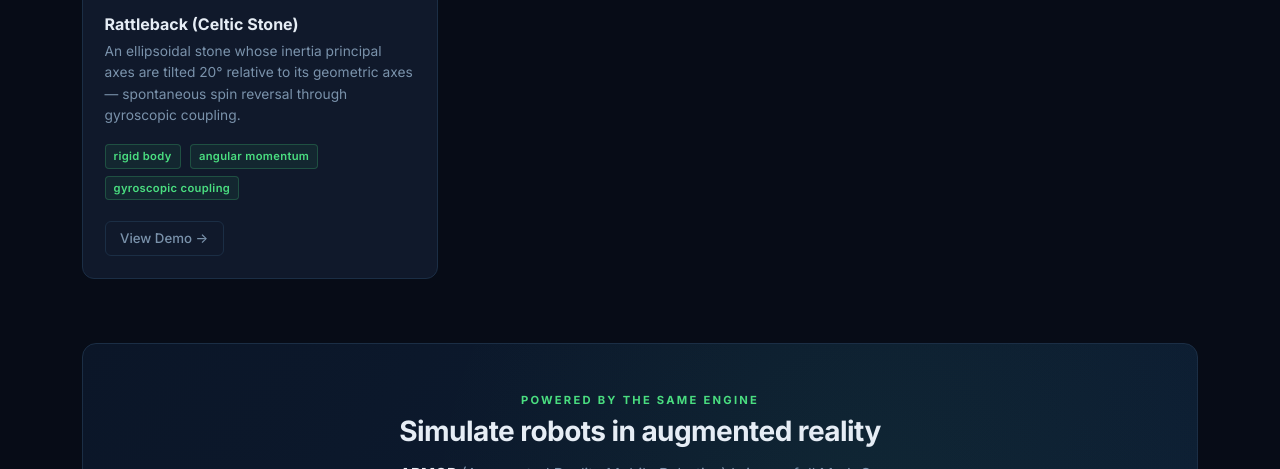
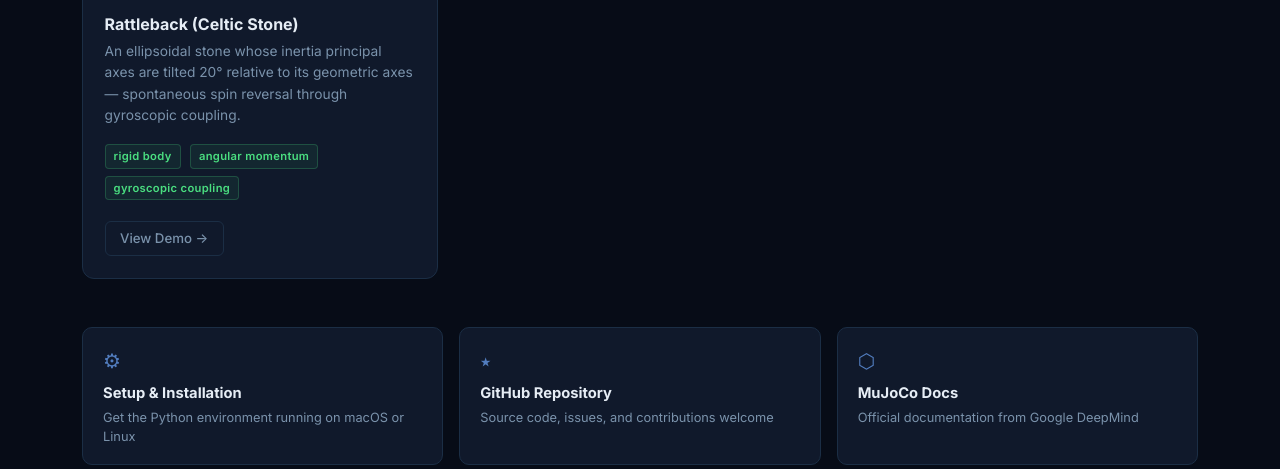
Before and after one commit to radcli14/MuJoCo-PyDemos, a Jekyll site: the page built from index.md, in a window 1280 px wide and 1400 px high, cut to the strip 931-1400 px from the top of the window. Built offline with Jekyll 4.4.1, drawn with Linux system fonts in a browser that asks for light colours; nearby versions of some CDN libraries; a script that is not in the unit is left out.

Commit message:
Add source file links, setup page, and resources section
Demo pages now show a Source Files sidebar card listing each demo's
XML and Python files with links to the GitHub blob view and a raw
download arrow. Setup & Installation and the repo link appear at the
bottom of the same card.

Home page gains a three-card Resources row (Setup, GitHub, MuJoCo
Docs) between the demo gallery and the ARMOR banner.

Setup nav link added to the navbar so it's reachable from every page.

Details:
- _config.yml: add github_repo / github_branch site variables used in
  layouts to build file URLs; remove SETUP.md from exclude list
- SETUP.md: add front matter (layout: page, permalink: /setup/)
- _layouts/page.html: new single-column layout for standalone pages
- rattleback/README.md: add source_dir + files front matter; fix
  setup link in "Running the simulation" section
- _layouts/demo.html: Source Files sidebar card (ext badge, blob
  link, raw download) + setup + GitHub repo footer links
- _layouts/home.html: Resources row; use site.github_repo variable
- _includes/nav.html: Setup nav link
- assets/css/main.css: source-file-row, file-ext-badge, resource-card,
  page-content styles

https://claude.ai/code/session_01DsVPeQDDnSdiLexSwEAPmZ

```diff
--- a/_config.yml
+++ b/_config.yml
@@ -8,6 +8,10 @@ baseurl: ""
 
 author:
   name: DC Engineer
+
+# Used in layouts to build GitHub source-file links
+github_repo:   "https://github.com/radcli14/MuJoCo-PyDemos"
+github_branch: "main"
 
 # GitHub Pages supported plugins
 plugins:
@@ -32,6 +36,5 @@ exclude:
   - "**/*.py"
   - "**/*.mp4"
   - requirements.txt
-  - SETUP.md
   - Gemfile
   - Gemfile.lock
--- a/_includes/nav.html
+++ b/_includes/nav.html
@@ -19,6 +19,9 @@
         <li class="nav-item">
           <a class="nav-link" href="{{ '/#demos' | relative_url }}">Demos</a>
         </li>
+        <li class="nav-item">
+          <a class="nav-link" href="{{ '/setup/' | relative_url }}">Setup</a>
+        </li>
         <li class="nav-item ms-md-3 mt-2 mt-md-0">
           <a href="https://armor.dc-engineer.com"
              target="_blank" rel="noopener noreferrer"
--- a/_layouts/home.html
+++ b/_layouts/home.html
@@ -31,7 +31,7 @@ layout: default
     <p class="mb-4" style="color:var(--dc-muted);max-width:520px;">
       Each demo includes an MJCF model, Python simulation script,
       rendered video, and state-variable plots. Source code on
-      <a href="https://github.com/radcli14/MuJoCo-PyDemos"
+      <a href="{{ site.github_repo }}"
          target="_blank" rel="noopener noreferrer">GitHub</a>.
     </p>
 
@@ -44,6 +44,41 @@ layout: default
     </div>
   </div>
 </section>
+
+<!-- ── Resources row ────────────────────────────────────── -->
+<div class="container-xl pb-5">
+  <div class="row g-3">
+
+    <div class="col-md-4">
+      <a href="{{ '/setup/' | relative_url }}" class="resource-card">
+        <span class="resource-icon">⚙</span>
+        <span class="resource-title">Setup &amp; Installation</span>
+        <span class="resource-desc">Get the Python environment running on macOS or Linux</span>
+      </a>
+    </div>
+
+    <div class="col-md-4">
+      <a href="{{ site.github_repo }}"
+         target="_blank" rel="noopener noreferrer"
+         class="resource-card">
+        <span class="resource-icon">⭑</span>
+        <span class="resource-title">GitHub Repository</span>
+        <span class="resource-desc">Source code, issues, and contributions welcome</span>
+      </a>
+    </div>
+
+    <div class="col-md-4">
+      <a href="https://mujoco.org"
+         target="_blank" rel="noopener noreferrer"
+         class="resource-card">
+        <span class="resource-icon">⬡</span>
+        <span class="resource-title">MuJoCo Docs</span>
+        <span class="resource-desc">Official documentation from Google DeepMind</span>
+      </a>
+    </div>
+
+  </div>
+</div>
 
 <!-- ── ARMOR cross-promo ─────────────────────────────────── -->
 <div class="container-xl">
--- a/assets/css/main.css
+++ b/assets/css/main.css
@@ -510,6 +510,119 @@ body {
   font-weight: 600;
 }
 
+/* ── Source files sidebar card ─────────────────────────────── */
+.source-file-row {
+  display: flex;
+  align-items: center;
+  gap: 0.55rem;
+  padding: 0.38rem 0;
+  border-bottom: 1px solid rgba(27, 46, 69, 0.55);
+}
+
+.source-file-row:last-of-type { border-bottom: none; }
+
+.file-ext-badge {
+  font-family: var(--dc-font-mono);
+  font-size: 0.64rem;
+  font-weight: 600;
+  text-transform: uppercase;
+  background: rgba(74, 222, 128, 0.08);
+  border: 1px solid rgba(74, 222, 128, 0.22);
+  color: var(--dc-accent);
+  padding: 0.1em 0.4em;
+  border-radius: 3px;
+  min-width: 2.4rem;
+  text-align: center;
+  flex-shrink: 0;
+}
+
+.source-file-link {
+  font-family: var(--dc-font-mono);
+  font-size: 0.8rem;
+  color: var(--dc-muted);
+  text-decoration: none;
+  flex: 1;
+  overflow: hidden;
+  text-overflow: ellipsis;
+  white-space: nowrap;
+  transition: color 0.15s;
+}
+
+.source-file-link:hover { color: var(--dc-accent); }
+
+.source-raw-link {
+  font-size: 0.78rem;
+  color: var(--dc-border);
+  text-decoration: none;
+  flex-shrink: 0;
+  padding: 0 0.2rem;
+  transition: color 0.15s;
+  line-height: 1;
+}
+
+.source-raw-link:hover { color: var(--dc-accent); }
+
+.source-file-footer {
+  display: flex;
+  flex-direction: column;
+  gap: 0.1rem;
+  margin-top: 0.75rem;
+  padding-top: 0.65rem;
+  border-top: 1px solid var(--dc-border);
+}
+
+.source-resource-link {
+  font-size: 0.82rem;
+  color: var(--dc-muted);
+  text-decoration: none;
+  padding: 0.25rem 0;
+  transition: color 0.15s;
+}
+
+.source-resource-link:hover { color: var(--dc-accent); }
+
+/* ── Resource cards (home page) ────────────────────────────── */
+.resource-card {
+  display: flex;
+  flex-direction: column;
+  gap: 0.3rem;
+  background: var(--dc-card);
+  border: 1px solid var(--dc-border);
+  border-radius: 10px;
+  padding: 1.1rem 1.25rem;
+  text-decoration: none !important;
+  transition: border-color 0.2s, transform 0.2s;
+  height: 100%;
+}
+
+.resource-card:hover {
+  border-color: rgba(74, 222, 128, 0.45);
+  transform: translateY(-2px);
+}
+
+.resource-icon {
+  font-size: 1.25rem;
+  margin-bottom: 0.1rem;
+  opacity: 0.7;
+}
+
+.resource-title {
+  font-size: 0.92rem;
+  font-weight: 700;
+  color: var(--dc-text);
+}
+
+.resource-desc {
+  font-size: 0.8rem;
+  color: var(--dc-muted);
+  line-height: 1.45;
+}
+
+/* ── Standalone page layout ────────────────────────────────── */
+.page-content {
+  max-width: 760px;
+}
+
 /* ── Scrollbar ─────────────────────────────────────────────── */
 ::-webkit-scrollbar { width: 7px; }
 ::-webkit-scrollbar-track { background: var(--dc-bg); }
```
Also changed, not shown: SETUP.md (+6 -1 lines), _layouts/demo.html (+31 -0 lines), _layouts/page.html (added, +20 -0 lines), rattleback/README.md (+5 -1 lines).
